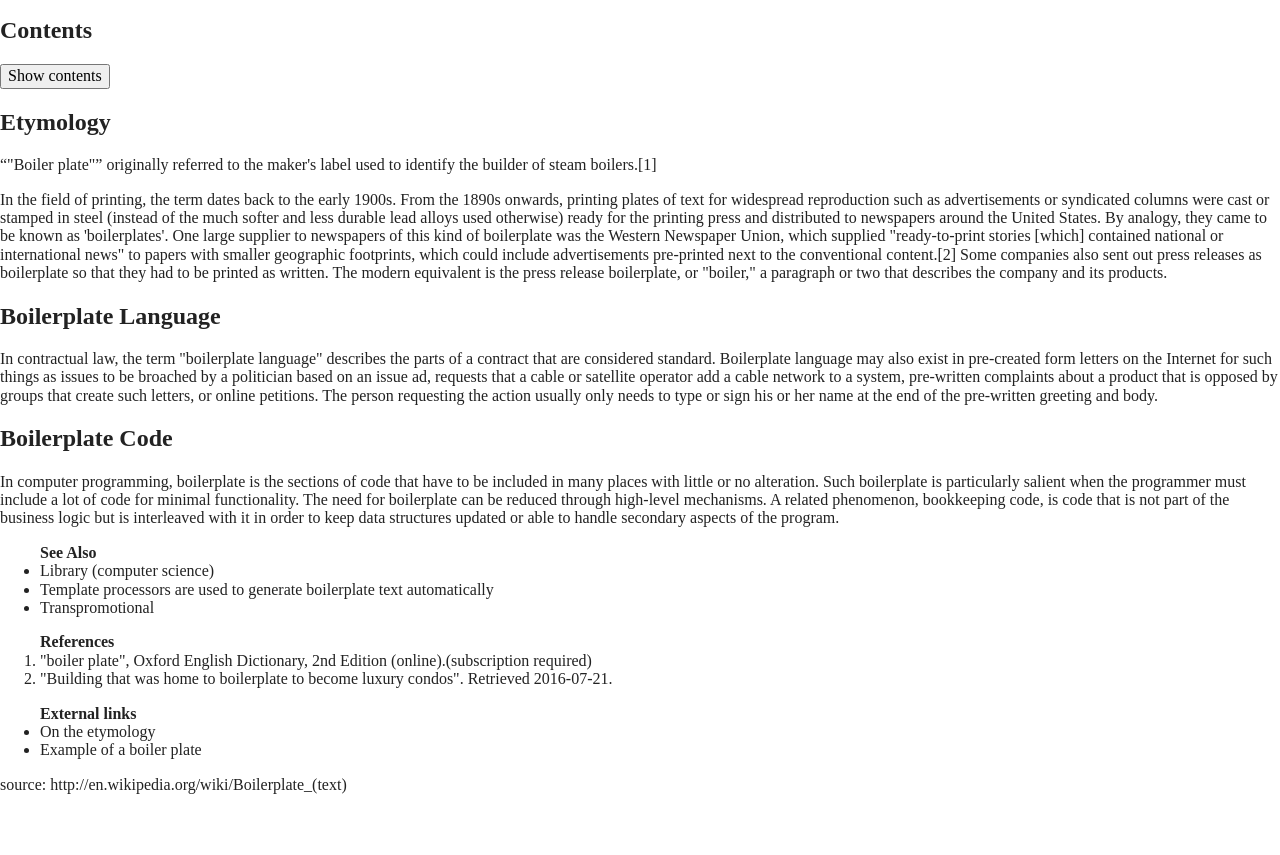
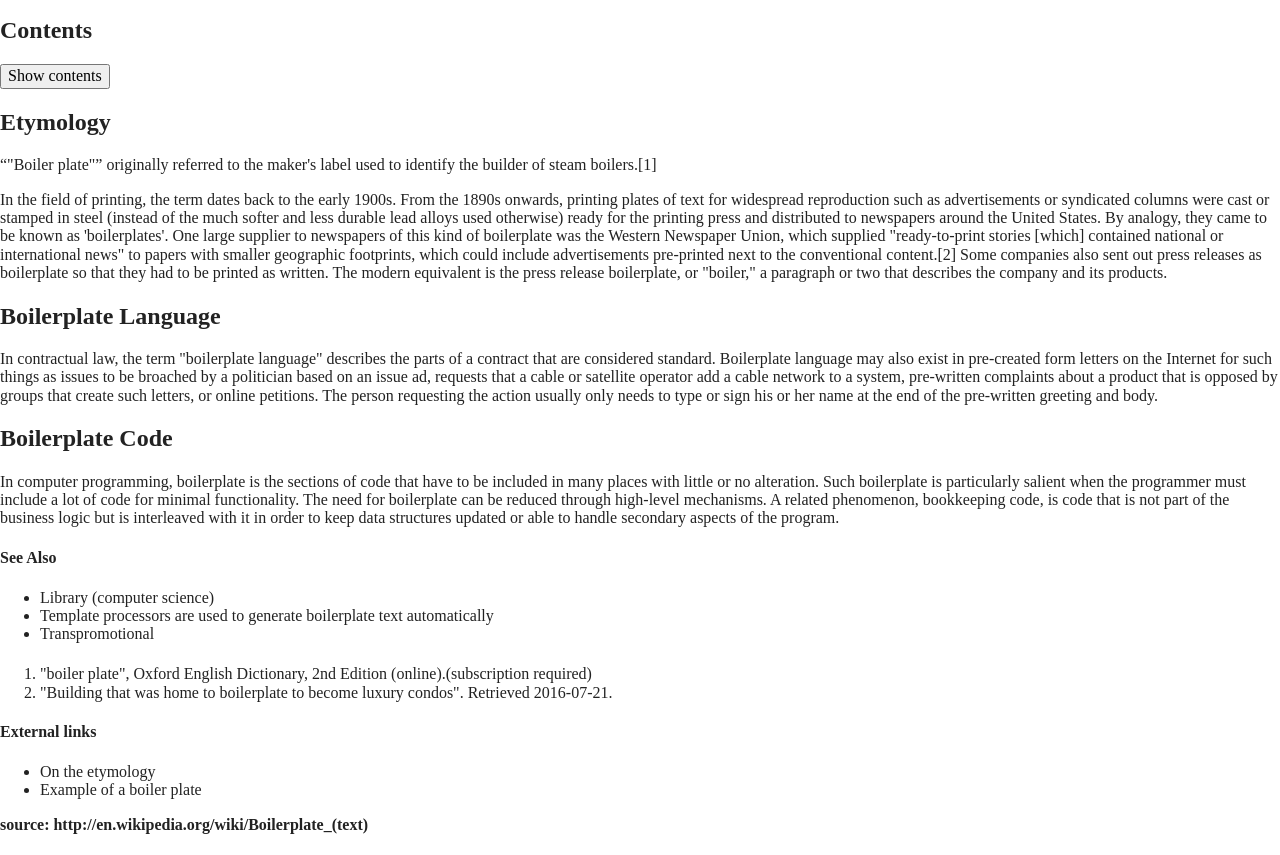
Before and after one commit to alazyfatcat/cssAdvanced, a website built with Parcel: page html5-boilerplate_v8.0.0/index.html in a window 1280 px wide. Shown: the part 101-956 px from the top of the page. Before the commit the page ends 895 px from the top, so only its background shows below. Built offline with nearby package versions, Linux system fonts and the light colour scheme; a web font is replaced by a local one.

Commit message:
Add files via upload

```diff
--- a/html5-boilerplate_v8.0.0/index.html
+++ b/html5-boilerplate_v8.0.0/index.html
@@ -3,7 +3,7 @@
 
 <head>
   <meta charset="utf-8">
-  <title></title>
+  <title>HTML5 Boilerplate</title>
   <meta name="description" content="">
   <meta name="viewport" content="width=device-width, initial-scale=1">
 
@@ -66,18 +66,21 @@
 
 
 
-  <ul> See Also
+  <h4>See Also</h4>
+  <ul>
     <li> Library (computer science)</li>
     <li>Template processors are used to generate boilerplate text automatically</li>
     <li>Transpromotional</li>
   </ul>
 
-  <ol>References
+  <h4><References/h4>
+  <ol>
     <li>"boiler plate", Oxford English Dictionary, 2nd Edition (online).(subscription required)</li>
     <li>"Building that was home to boilerplate to become luxury condos". Retrieved 2016-07-21.</li>
   </ol>
 
-  <ul> External links
+  <h4>External links</h4>
+  <ul>
     <li>On the etymology</li>
     <li>Example of a boiler plate</li>
   </ul>
```
